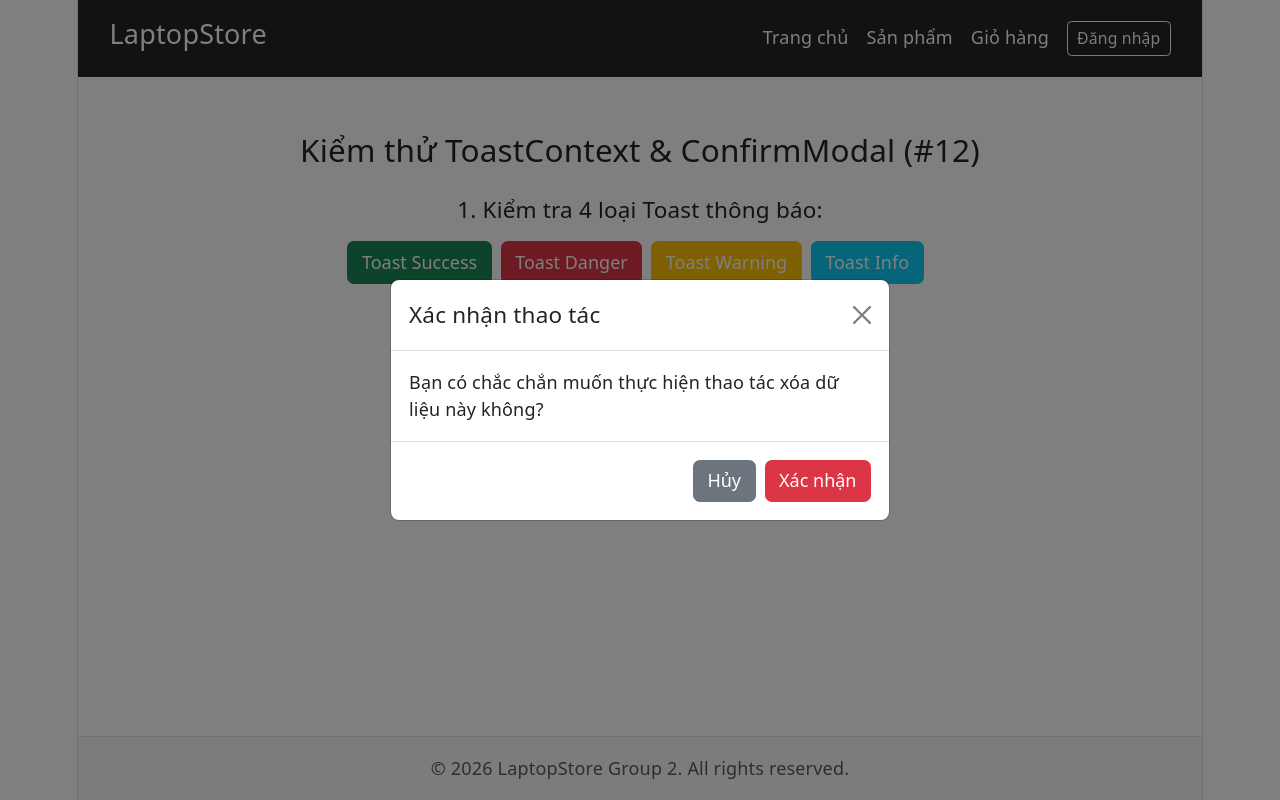
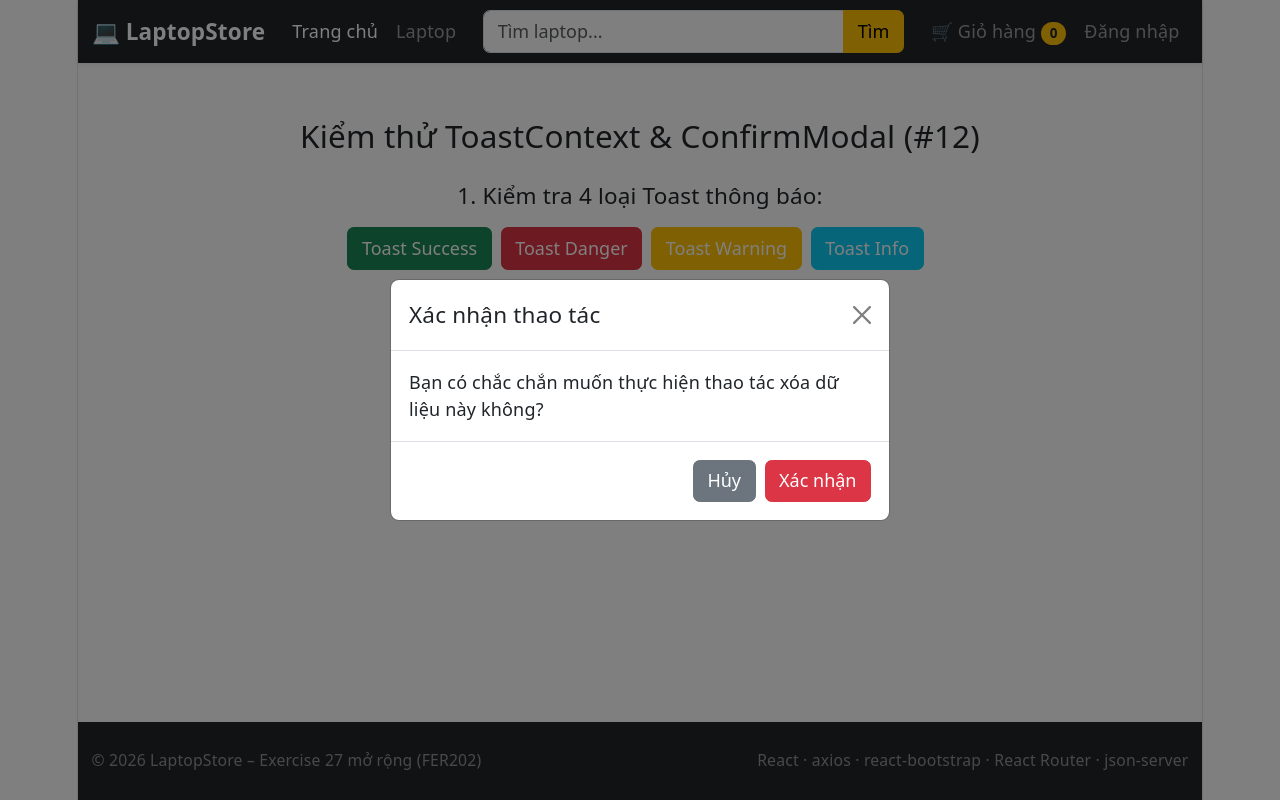
Before and after one commit to haotruong270704-lgtm/laptop-store-group2, a React (Vite) app: page / in a window 1280 px wide. Built offline with nearby package versions, Linux system fonts and the light colour scheme.

Commit message:
feat(layout): add footer
Refs #14

```diff
--- /dev/null
+++ b/src/components/layout/Footer.jsx
@@ -0,0 +1,12 @@
+import { Container } from 'react-bootstrap';
+
+export default function Footer() {
+  return (
+    <footer className="bg-dark text-white-50 py-4 mt-auto">
+      <Container className="d-flex flex-column flex-md-row justify-content-between gap-2 small">
+        <span>© 2026 LaptopStore – Exercise 27 mở rộng (FER202)</span>
+        <span>React · axios · react-bootstrap · React Router · json-server</span>
+      </Container>
+    </footer>
+  );
+}
--- a/src/components/layout/MainLayout.jsx
+++ b/src/components/layout/MainLayout.jsx
@@ -1,29 +1,27 @@
-import { Outlet, Link } from 'react-router-dom';
+import { useEffect } from 'react';
+import { Container } from 'react-bootstrap';
+import { Outlet, useLocation } from 'react-router-dom';
+import AppNavbar from './AppNavbar';
+import Footer from './Footer';
 
-const MainLayout = () => {
+/** F1. Layout khách hàng: Navbar + nội dung trang (<Outlet />) + Footer */
+export default function MainLayout() {
+  const { pathname } = useLocation();
+
+  // Chuyển trang → cuộn lên đầu
+  useEffect(() => {
+    window.scrollTo(0, 0);
+  }, [pathname]);
+
   return (
     <div className="d-flex flex-column min-vh-100">
-      <header className="bg-dark text-white p-3">
-        <div className="container d-flex justify-content-between align-items-center">
-          <Link to="/" className="h4 text-white text-decoration-none">LaptopStore</Link>
-          <nav>
-            <Link to="/" className="text-white me-3 text-decoration-none">Trang chủ</Link>
-            <Link to="/laptops" className="text-white me-3 text-decoration-none">Sản phẩm</Link>
-            <Link to="/cart" className="text-white me-3 text-decoration-none">Giỏ hàng</Link>
-            <Link to="/login" className="btn btn-outline-light btn-sm">Đăng nhập</Link>
-          </nav>
-        </div>
-      </header>
-
-      <main className="container my-4 flex-grow-1">
-        <Outlet />
+      <AppNavbar />
+      <main className="flex-grow-1 py-4">
+        <Container>
+          <Outlet />
+        </Container>
       </main>
-
-      <footer className="bg-light text-center py-3 mt-auto border-top">
-        <p className="mb-0 text-muted">&copy; 2026 LaptopStore Group 2. All rights reserved.</p>
-      </footer>
+      <Footer />
     </div>
   );
-};
-
-export default MainLayout;
+}
```
